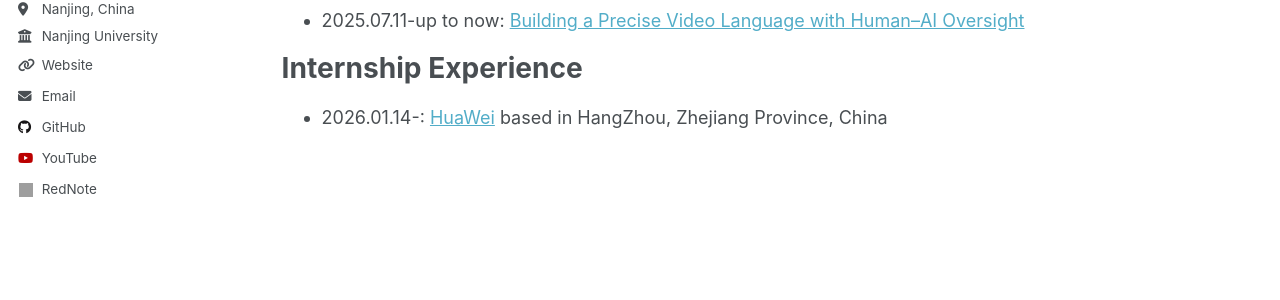
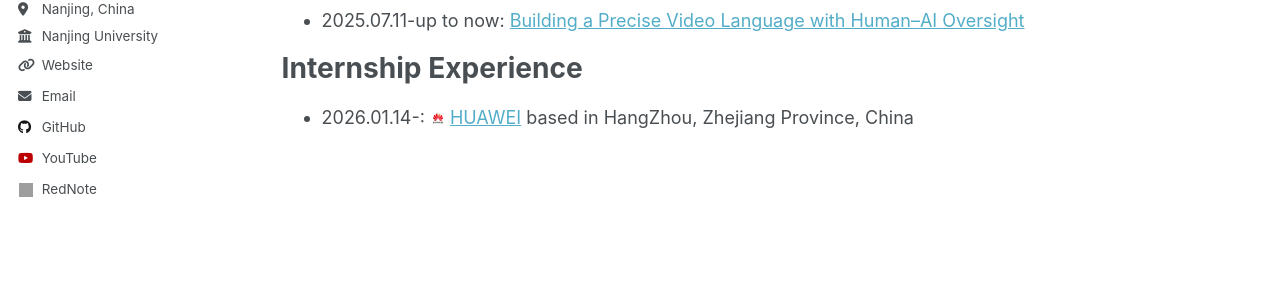
Before and after one commit to edzee3000/edzee3000.github.io, a Jekyll site: the page built from _pages/about.md, in a window 1280 px wide and 937 px high. Shown: the part 407-707 px from the top of the window. Built offline with Jekyll 4.4.1, drawn with Linux system fonts in a browser that asks for light colours; a script that is not in the unit is left out; grey boxes are pictures that could not be loaded.

Commit message:
Update internship entry with logo image

```diff
--- a/_pages/about.md
+++ b/_pages/about.md
@@ -19,4 +19,4 @@
 
 
 # Internship Experience
-- 2026.01.14-: [HuaWei](https://www.huawei.com/cn/) based in HangZhou, Zhejiang Province, China
+- 2026.01.14-: <img src="../images/HUAWEI.png" style="width:16px; height:16px; margin-right:4px;">[HUAWEI](https://www.huawei.com/cn/) based in HangZhou, Zhejiang Province, China
```
